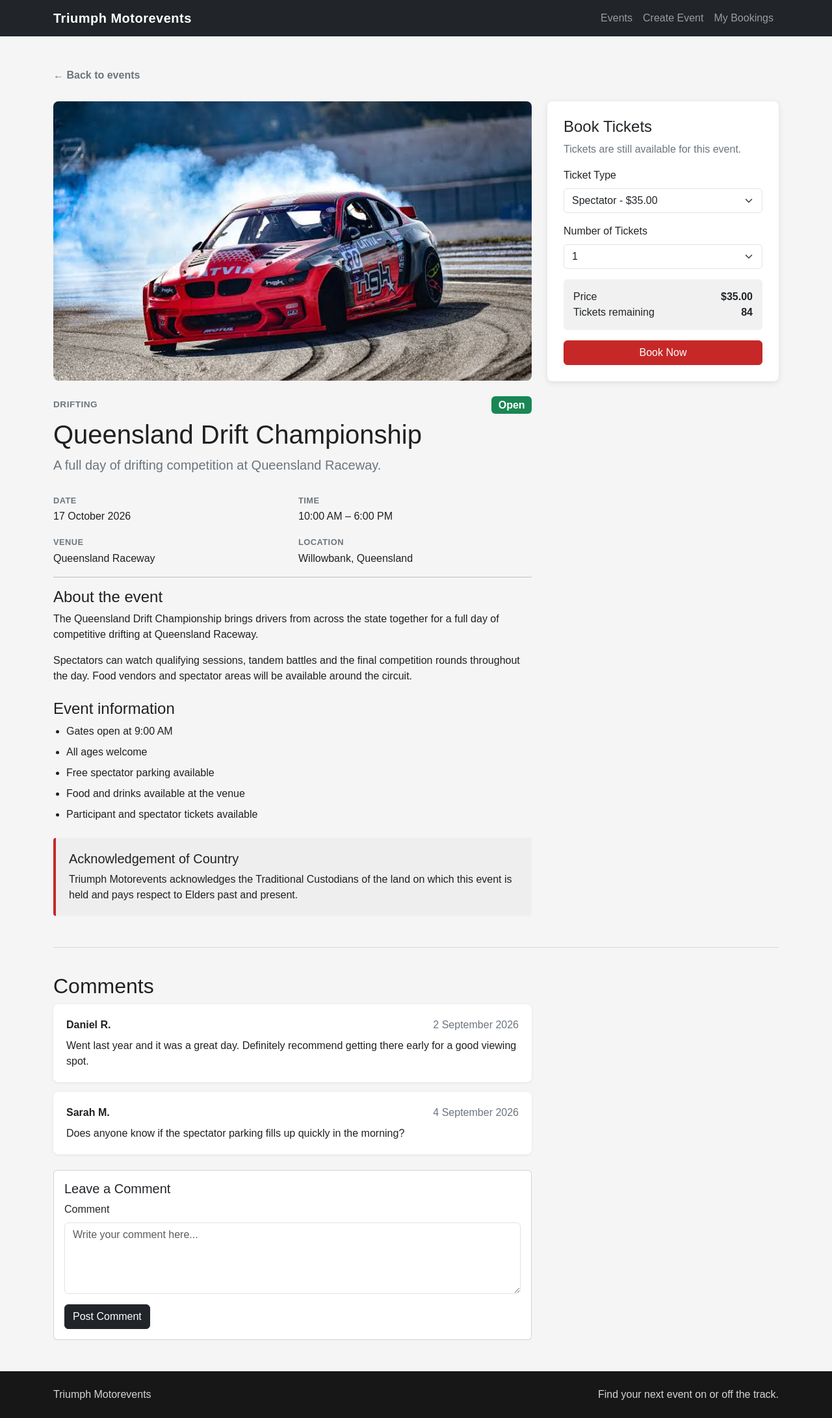
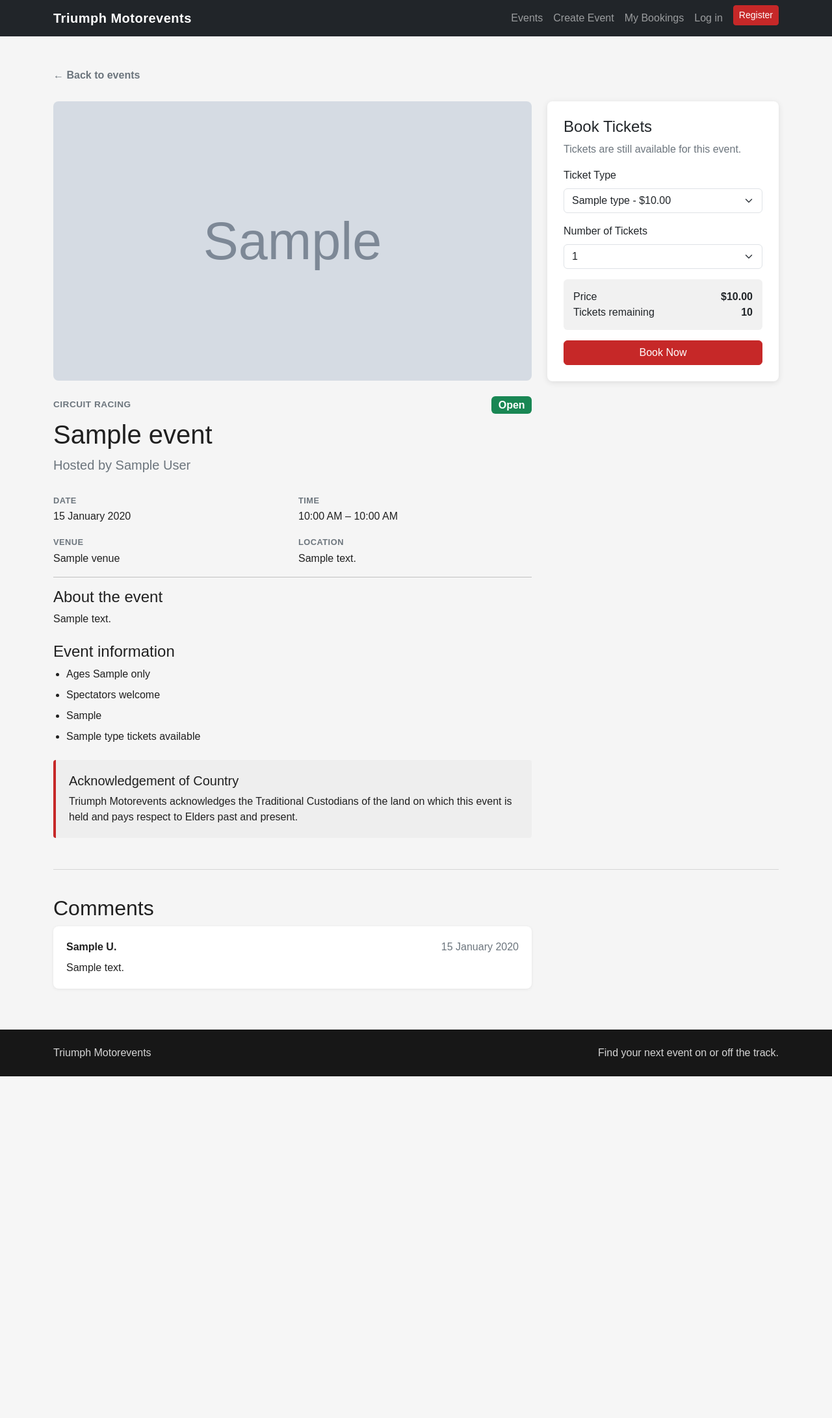
Before and after one commit to jaygunz56/IAB207_Assessment_2-, a Flask app: template website/templates/event.html in a window 1280 px wide. Shown: the whole page at 65% size. After the commit the page ends 1657 px from the top, so only its background shows below. Run offline with Flask 3, Linux system fonts and the light colour scheme; the template is opened without the code that fills it: values that come from a table or form of the project are taken from there, others are empty; tables that the repository leaves empty hold one stand-in row (values such as "Sample post"); grey boxes marked "Sample" are stand-in pictures.

Commit message:
IT3-6, IT3-8: Add event details page and create event form

```diff
--- a/website/__init__.py
+++ b/website/__init__.py
@@ -36,6 +36,9 @@ def create_app():
     from . import auth
     app.register_blueprint(auth.authbp)
 
+    from . import events
+    app.register_blueprint(events.eventbp)
+
     return app
 
 
--- a/website/templates/event.html
+++ b/website/templates/event.html
@@ -1,54 +1,14 @@
-<!DOCTYPE html>
-<html lang="en">
-<head>
-    <meta charset="UTF-8">
-    <meta name="viewport" content="width=device-width, initial-scale=1.0">
+{% extends "base.html" %}
 
-    <title>Queensland Drift Championship | Triumph Motorevents</title>
+{% block title %}{{ event.title }} | Triumph Motorevents{% endblock %}
 
-    <link href="https://cdn.jsdelivr.net/npm/bootstrap@5.3.8/dist/css/bootstrap.min.css" rel="stylesheet">
-
-    <link rel="stylesheet" href="static/style/style.css">
-</head>
-
-<body>
-
-    <nav class="navbar navbar-expand-lg navbar-dark bg-dark">
-        <div class="container">
-
-            <a class="navbar-brand fw-bold" href="index.html">Triumph Motorevents</a>
-
-            <button class="navbar-toggler" type="button" data-bs-toggle="collapse"
-                data-bs-target="#mainNavigation" aria-controls="mainNavigation"
-                aria-expanded="false" aria-label="Toggle navigation">
-                <span class="navbar-toggler-icon"></span>
-            </button>
-
-            <div class="collapse navbar-collapse" id="mainNavigation">
-                <ul class="navbar-nav ms-auto">
-
-                    <li class="nav-item">
-                        <a class="nav-link" href="index.html">Events</a>
-                    </li>
-                    <li class="nav-item">
-                        <a class="nav-link" href="create-event.html">Create Event</a>
-                    </li>
-                    <li class="nav-item">
-                        <a class="nav-link" href="bookings.html">My Bookings</a>
-                    </li>
-
-                </ul>
-            </div>
-
-        </div>
-    </nav>
-
+{% block content %}
 
     <main class="py-5">
 
         <div class="container">
 
-            <a href="index.html" class="event-back-link">
+            <a href="{{ url_for('main.index') }}" class="event-back-link">
                 ← Back to events
             </a>
 
@@ -58,41 +18,52 @@
                 <div class="col-lg-8">
 
                     <img
-                        src="static/img/event-drift.jpg"
+                        src="{{ url_for('static', filename=event.image) }}"
                         class="event-detail-image"
-                        alt="Drift cars competing at Queensland Raceway"
+                        alt="{{ event.title }}"
                     >
 
                     <div class="mt-4">
 
                         <div class="d-flex flex-wrap justify-content-between align-items-center gap-2">
-                            <span class="event-category">Drifting</span>
+                            <span class="event-category">{{ event.category.name }}</span>
+
+                            {% if event.status == 'Open' %}
                                 <span class="badge text-bg-success fs-6">Open</span>
+                            {% elif event.status == 'Sold Out' %}
+                                <span class="badge text-bg-danger fs-6">Sold Out</span>
+                            {% elif event.status == 'Cancelled' %}
+                                <span class="badge text-bg-warning fs-6">Cancelled</span>
+                            {% else %}
+                                <span class="badge text-bg-secondary fs-6">Inactive</span>
+                            {% endif %}
                         </div>
 
 
-                        <h1 class="mt-2">Queensland Drift Championship</h1>
+                        <h1 class="mt-2">{{ event.title }}</h1>
 
-                        <p class="lead text-secondary">A full day of drifting competition at Queensland Raceway.</p>
+                        <p class="lead text-secondary">
+                            Hosted by {{ event.creator.first_name }} {{ event.creator.last_name }}
+                        </p>
 
 
                         <div class="event-info-grid">
 
                             <div>
                                 <span class="event-info-label">Date</span>
-                                <p>17 October 2026</p>
+                                <p>{{ event.date.strftime('%d %B %Y') }}</p>
                             </div>
                             <div>
                                 <span class="event-info-label">Time</span>
-                                <p>10:00 AM – 6:00 PM</p>
+                                <p>{{ event.start_time.strftime('%I:%M %p') }} – {{ event.end_time.strftime('%I:%M %p') }}</p>
                             </div>
                             <div>
                                 <span class="event-info-label">Venue</span>
-                                <p>Queensland Raceway</p>
+                                <p>{{ event.venue.name }}</p>
                             </div>
                             <div>
                                 <span class="event-info-label">Location</span>
-                                <p>Willowbank, Queensland</p>
+                                <p>{{ event.venue.address }}</p>
                             </div>
 
                         </div>
@@ -106,16 +77,7 @@
                         </h2>
 
                         <p>
-                            The Queensland Drift Championship brings drivers from
-                            across the state together for a full day of competitive
-                            drifting at Queensland Raceway.
-                        </p>
-
-                        <p>
-                            Spectators can watch qualifying sessions, tandem battles
-                            and the final competition rounds throughout the day.
-                            Food vendors and spectator areas will be available around
-                            the circuit.
+                            {{ event.description }}
                         </p>
 
 
@@ -124,14 +86,29 @@
                         </h2>
 
                         <ul class="event-details-list">
-                            <li>Gates open at 9:00 AM</li>
+                            {% if event.age_restriction == 'All ages' %}
                                 <li>All ages welcome</li>
-                            <li>Free spectator parking available</li>
-                            <li>Food and drinks available at the venue</li>
-                            <li>Participant and spectator tickets available</li>
+                            {% else %}
+                                <li>Ages {{ event.age_restriction }} only</li>
+                            {% endif %}
+
+                            {% if event.spectator_access %}
+                                <li>Spectators welcome</li>
+                            {% else %}
+                                <li>No spectator access, participants only</li>
+                            {% endif %}
+
+                            {% if event.parking_info %}
+                                <li>{{ event.parking_info }}</li>
+                            {% endif %}
+
+                            {% for ticket in event.ticket_types %}
+                                <li>{{ ticket.name }} tickets available</li>
+                            {% endfor %}
                         </ul>
 
 
+                        {% if event.acknowledgement != 'none' %}
                         <div class="acknowledgement-box mt-4">
                             <h2 class="h5">
                                 Acknowledgement of Country
@@ -143,6 +120,7 @@
                                 and pays respect to Elders past and present.
                             </p>
                         </div>
+                        {% endif %}
 
                     </div>
 
@@ -159,9 +137,23 @@
                                 Book Tickets
                             </h2>
 
+                            {% if event.status == 'Open' %}
                                 <p class="text-secondary">
                                     Tickets are still available for this event.
                                 </p>
+                            {% elif event.status == 'Sold Out' %}
+                                <p class="text-secondary">
+                                    Sorry, this event is sold out.
+                                </p>
+                            {% elif event.status == 'Cancelled' %}
+                                <p class="text-secondary">
+                                    This event has been cancelled.
+                                </p>
+                            {% else %}
+                                <p class="text-secondary">
+                                    This event has already finished.
+                                </p>
+                            {% endif %}
 
 
                             <div class="mb-3">
@@ -171,8 +163,9 @@
                                 </label>
 
                                 <select class="form-select" id="ticketType">
-                                    <option selected>Spectator - $35.00</option>
-                                    <option>Participant Entry - $120.00</option>
+                                    {% for ticket in event.ticket_types %}
+                                        <option>{{ ticket.name }} - ${{ '%.2f' % ticket.price }}</option>
+                                    {% endfor %}
                                 </select>
 
                             </div>
@@ -195,24 +188,32 @@
                             </div>
 
 
+                            {% if event.ticket_types %}
                             <div class="booking-summary mb-3">
 
                                 <div class="d-flex justify-content-between">
                                     <span>Price</span>
-                                    <strong>$35.00</strong>
+                                    <strong>${{ '%.2f' % event.ticket_types[0].price }}</strong>
                                 </div>
 
                                 <div class="d-flex justify-content-between">
                                     <span>Tickets remaining</span>
-                                    <strong>84</strong>
+                                    <strong>{{ event.ticket_types[0].quantity_available }}</strong>
                                 </div>
 
                             </div>
+                            {% endif %}
 
 
+                            {% if event.status == 'Open' %}
                                 <button type="button" class="btn btn-danger w-100">
                                     Book Now
                                 </button>
+                            {% else %}
+                                <button type="button" class="btn btn-secondary w-100" disabled>
+                                    Booking Unavailable
+                                </button>
+                            {% endif %}
 
                         </div>
 
@@ -234,66 +235,24 @@
                         </h2>
 
 
+                        {% for comment in event.comments %}
                         <div class="comment-card">
 
                             <div class="d-flex justify-content-between">
-                                <strong>Daniel R.</strong>
-                                <span class="text-secondary">2 September 2026</span>
+                                <strong>{{ comment.user.first_name }} {{ comment.user.last_name[0] }}.</strong>
+                                <span class="text-secondary">{{ comment.created_at.strftime('%d %B %Y') }}</span>
                             </div>
 
                             <p class="mb-0 mt-2">
-                                Went last year and it was a great day. Definitely
-                                recommend getting there early for a good viewing spot.
+                                {{ comment.text }}
                             </p>
 
                         </div>
-
-
-                        <div class="comment-card">
-
-                            <div class="d-flex justify-content-between">
-                                <strong>Sarah M.</strong>
-                                <span class="text-secondary">4 September 2026</span>
-                            </div>
-
-                            <p class="mb-0 mt-2">
-                                Does anyone know if the spectator parking fills up
-                                quickly in the morning?
+                        {% else %}
+                        <p class="text-secondary">
+                            No comments yet.
                         </p>
-
-                        </div>
-
-
-                        <div class="card mt-4">
-
-                            <div class="card-body">
-
-                                <h3 class="h5">
-                                    Leave a Comment
-                                </h3>
-
-                                <div class="mb-3">
-
-                                    <label for="commentText" class="form-label">
-                                        Comment
-                                    </label>
-
-                                    <textarea
-                                        class="form-control"
-                                        id="commentText"
-                                        rows="4"
-                                        placeholder="Write your comment here..."
-                                    ></textarea>
-
-                                </div>
-
-                                <button type="button" class="btn btn-dark">
-                                    Post Comment
-                                </button>
-
-                            </div>
-
-                        </div>
+                        {% endfor %}
 
                     </div>
 
@@ -305,20 +264,4 @@
 
     </main>
 
-
-    <footer class="site-footer py-4">
-        <div class="container">
-
-            <div class="d-flex flex-column flex-md-row justify-content-between">
-                <p class="mb-2 mb-md-0">Triumph Motorevents</p>
-                <p class="mb-0">Find your next event on or off the track.</p>
-            </div>
-
-        </div>
-    </footer>
-
-
-    <script src="https://cdn.jsdelivr.net/npm/bootstrap@5.3.8/dist/js/bootstrap.bundle.min.js"></script>
-
-</body>
-</html>
+{% endblock %}
```
Also changed, not shown: website/events.py (added, +73 -0 lines), website/forms.py (+45 -2 lines), website/templates/create-event.html (+97 -110 lines), 1 other file. Lines whose indentation alone changed are shown as unchanged.
